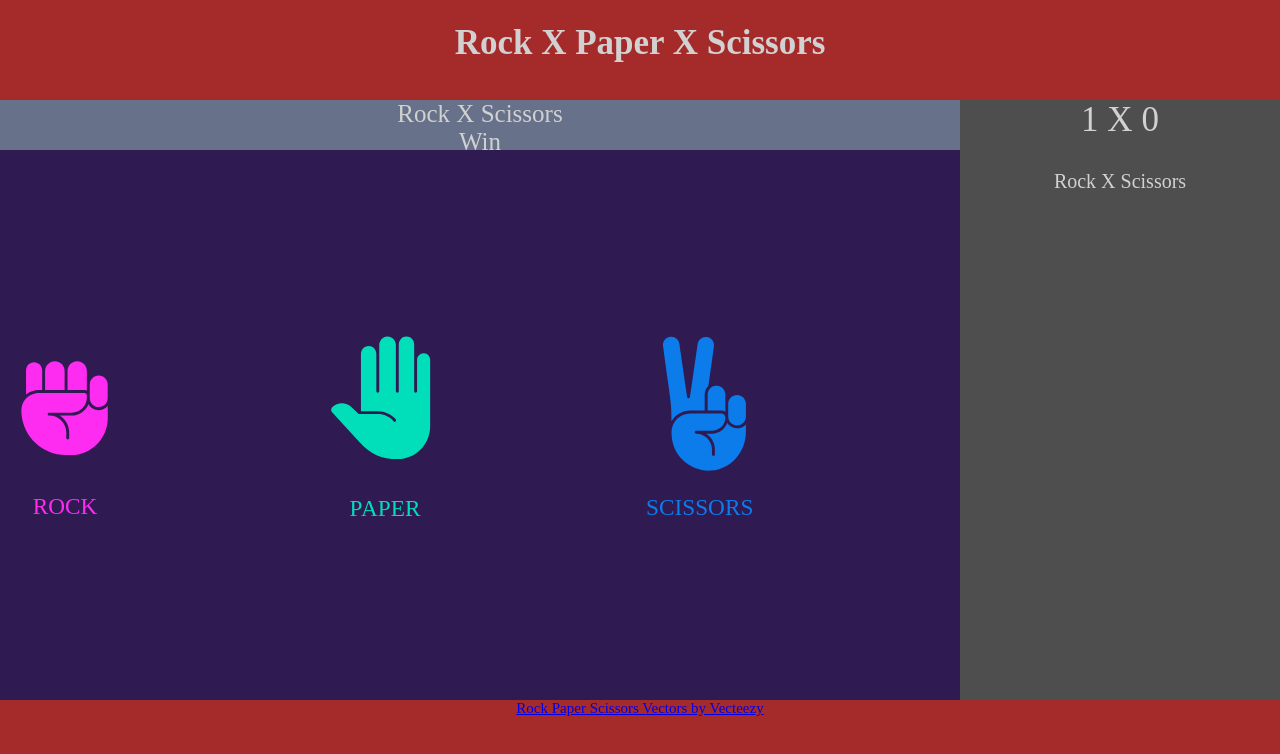
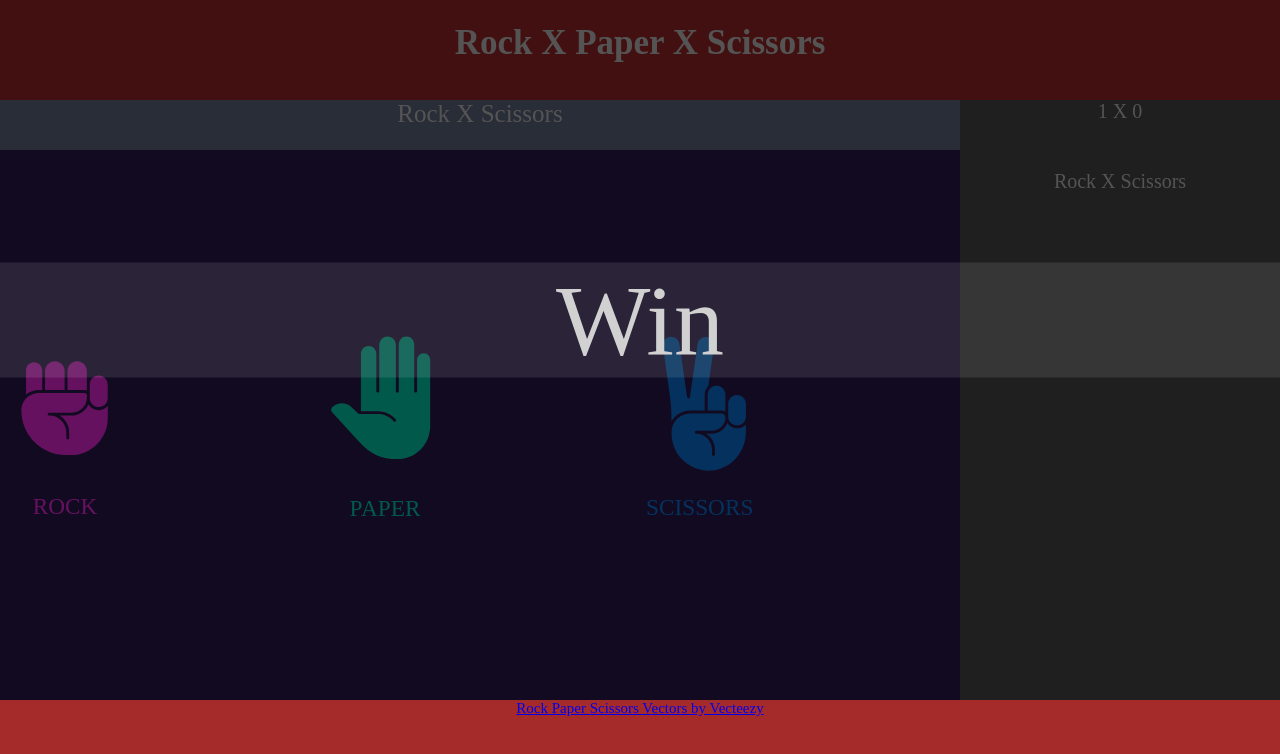
Before and after one commit to JonatasAlexandrao/Vue-Rock-Paper-Scissors, a Vue app: page / in a window 1280 px wide. Both pictures are taken after a click on the picture 65 px from the left and 425 px from the top of the page. Shown: the top 754 px of the page. Built offline with nearby package versions, Linux system fonts and the light colour scheme; a web font is replaced by a local one.

Commit message:
result screen

```diff
--- a/src/App.vue
+++ b/src/App.vue
@@ -5,10 +5,13 @@
 
     </header>
 
+    <div class="result" :class="enableTeste" @click="enable=false" >
+      <p>{{ result }}</p>
+    </div>
 
     <div class="game">
 
-      <div class="players"> {{ choices }} <p>{{ result }}</p> </div>
+      <div class="players"> {{ choices }} </div>
 
       <img class="icon -rock" :class="classAnimateRock"
         src="./img/rock.svg" alt="Rock (pedra)"
@@ -64,6 +67,7 @@ export default {
       classAnimateRock: '',
       classAnimatePaper: '',
       classAnimateScissors: '',
+      enable: false,
 
 
       game: [
@@ -94,41 +98,44 @@ export default {
         return `${this.player} X ${this.cpu}`
       }
     },
+    enableTeste() {
+      if(this.enable){
+        return 'enable animate__animated animate__fadeIn'
+      }
+      else {
+        return ''
+      }
+    }
 
   },
 
   methods: {
     animeHeartBeat(teste) {
-      /*this.classAnimate = 'animate__animated animate__heartBeat'
-      console.log(this.animate)*/
-      //this.animate = !this.animate
 
       if(this.animate){
 
-        if(teste == 'rock')
+        if(this.classAnimateRock == '' && teste == 'rock') {
           this.classAnimateRock = 'animate__animated animate__heartBeat animate__infinite infinite'
         }
         else{
           this.classAnimateRock = ''
         }
 
-        if(teste == 'paper') {
+        if(this.classAnimatePaper == '' && teste == 'paper') {
           this.classAnimatePaper = 'animate__animated animate__heartBeat animate__infinite infinite'
         }
         else{
           this.classAnimatePaper = ''
         }
 
-        if(teste == 'scissors'){
+        if(this.classAnimateScissors == '' && teste == 'scissors') {
           this.classAnimateScissors = 'animate__animated animate__heartBeat animate__infinite infinite'
         }
         else{
           this.classAnimateScissors = ''
         }
 
-      this.animate = !this.animate
-
-      console.log(this.animate)
+      }
     },
 
 
@@ -137,6 +144,8 @@ export default {
       this.player = this.game[option].option
       this.selectcpu(Math.floor(Math.random() * 3))
 
+
+
     },
 
     selectcpu(option) {
@@ -144,6 +153,7 @@ export default {
       this.cpu = this.game[option].option
 
       this.gameLogic()
+
     },
 
     gameLogic() {
@@ -182,8 +192,9 @@ export default {
           /*'Win'*/
           this.scored("Player")
         }
+
       }
-
+      this.enable = true
     },
 
     scored(winner) {
@@ -202,8 +213,6 @@ export default {
     addHistoric() {
       this.historic.push(this.choices)
     },
-
-
 
 
   }
@@ -244,6 +253,34 @@ li, p, ul, li{
   "game game game game"
   "footer footer footer footer"
   ;
+}
+
+.result {
+
+  display: none;
+  position: absolute;
+  width: 100vw;
+  height: 100%;
+
+  font-size: 10rem;
+  background-color: rgba(0, 0, 0, .6);
+  z-index: 1;
+
+}
+.result p {
+
+  position: fixed;
+  width: 100%;
+  left: 50%;
+  top: 40%;
+  transform: translateX(-50%) translateY(-50%);
+
+  background-color: rgba(255, 255, 255, .1);
+  user-select: none;
+
+}
+.result.enable {
+  display: block;
 }
 
 .header {
@@ -292,9 +329,6 @@ li, p, ul, li{
 
 
 }
-.right p {
-  font-size: 3.5rem;
-}
 .right ul {
   padding-top: 2rem;
 }
```
